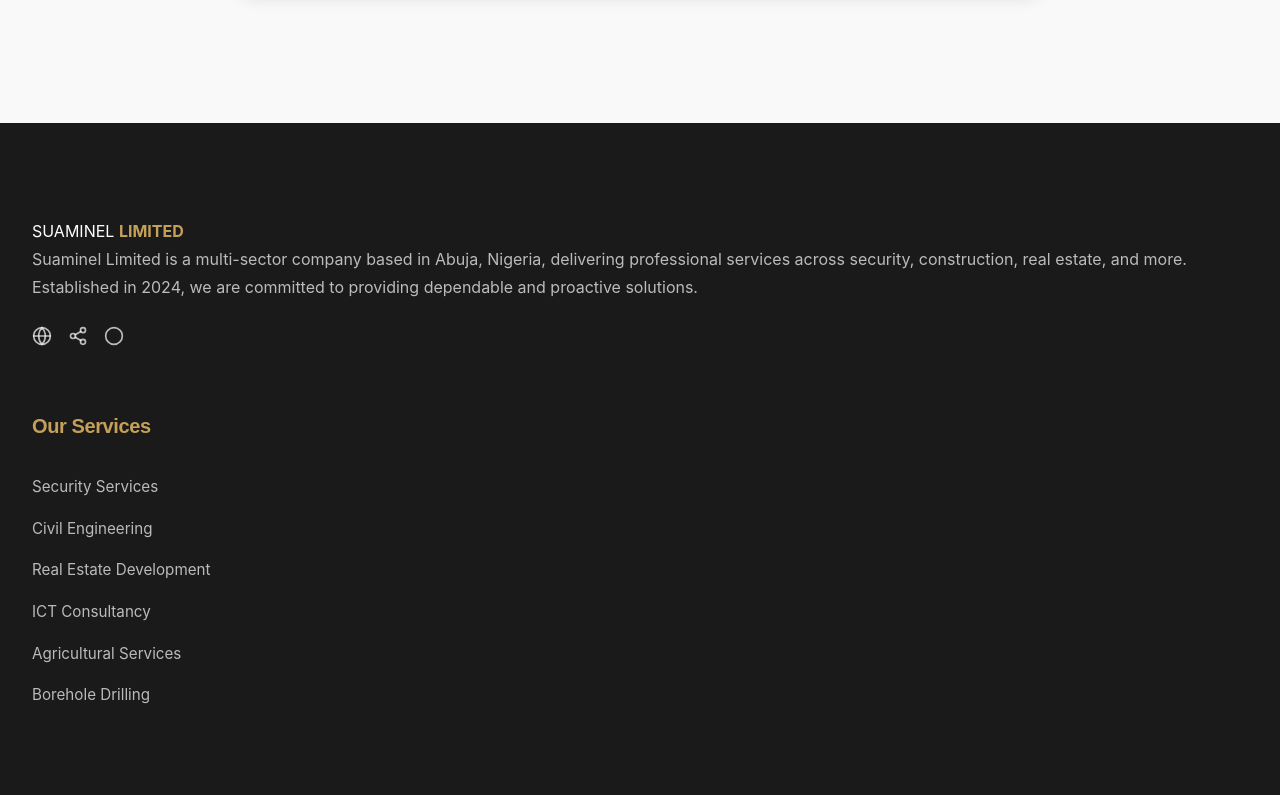
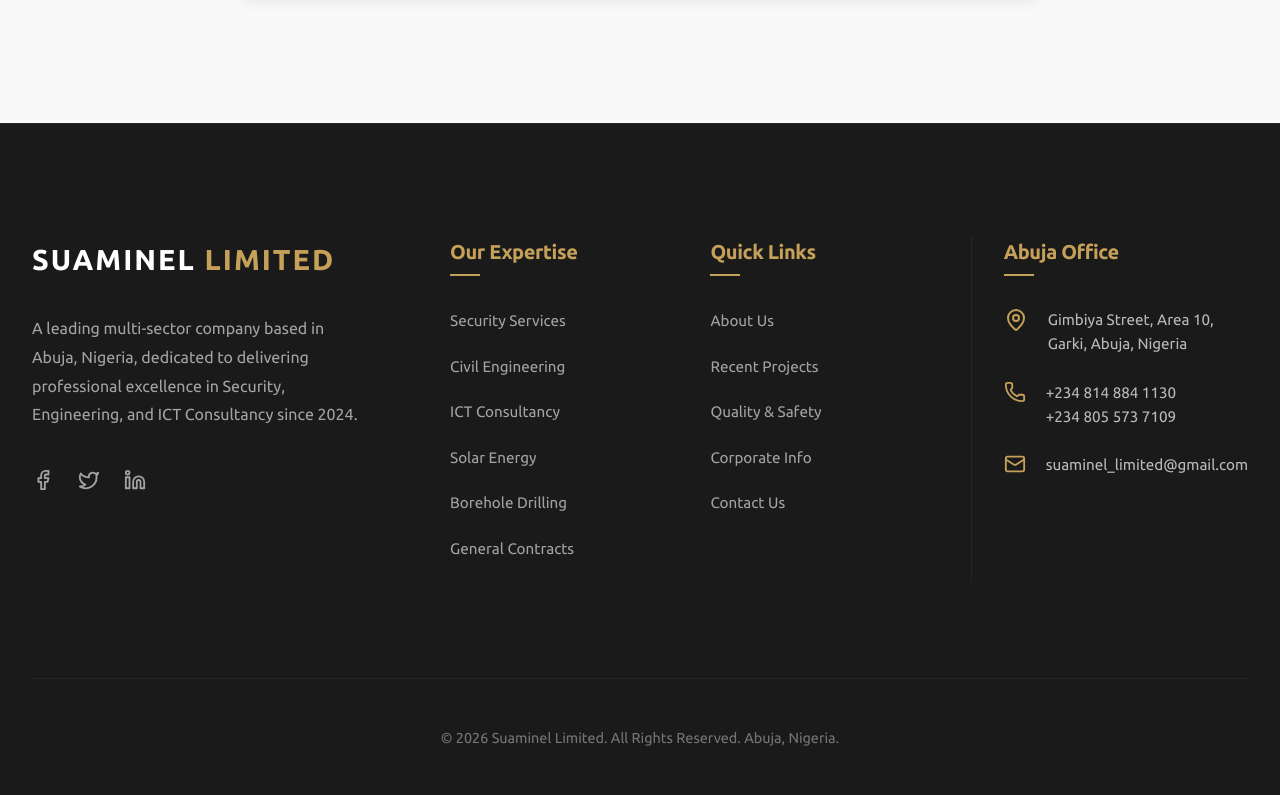
Before and after one commit to ex-commando/suaminellimited, a React (Vite) app: page /corporate in a window 1280 px wide. Shown: the part 1700-2495 px from the top of the page. Built offline with nearby package versions, Linux system fonts and the light colour scheme.

Commit message:
Update: Restored simple font (Ubuntu) and realigned footer with modern layout

```diff
--- a/index.html
+++ b/index.html
@@ -4,7 +4,10 @@
     <meta charset="UTF-8" />
     <link rel="icon" type="image/png" href="/favicon.png" />
     <meta name="viewport" content="width=device-width, initial-scale=1.0" />
-    <title>suaminel</title>
+    <link rel="preconnect" href="https://fonts.googleapis.com">
+    <link rel="preconnect" href="https://fonts.gstatic.com" crossorigin>
+    <link href="https://fonts.googleapis.com/css2?family=Ubuntu:wght@300;400;500;700&display=swap" rel="stylesheet">
+    <title>Suaminel Limited | Abuja Nigeria</title>
   </head>
   <body>
     <div id="root"></div>
--- a/src/components/Footer.jsx
+++ b/src/components/Footer.jsx
@@ -1,6 +1,6 @@
 import React from 'react';
 import { Link } from 'react-router-dom';
-import { Phone, Mail, MapPin, Globe, Share2, Circle } from 'lucide-react';
+import { Phone, Mail, MapPin, Globe, Twitter, Linkedin, Facebook } from 'lucide-react';
 
 const Footer = () => {
   return (
@@ -8,65 +8,88 @@ const Footer = () => {
       <div className="container">
         <div className="footer-grid">
           <div className="footer-about">
-            <Link to="/" className="footer-logo">SUAMINEL <span style={{ color: 'var(--primary)', fontWeight: '700' }}>LIMITED</span></Link>
-            <p style={{ lineHeight: '1.8', color: '#BBB' }}>
-              Suaminel Limited is a multi-sector company based in Abuja, Nigeria,
-              delivering professional services across security, construction, real estate, and more.
-              Established in 2024, we are committed to providing dependable and proactive solutions.
+            <Link to="/" className="footer-logo" style={{ fontSize: '1.8rem', color: 'white', fontWeight: '700', textTransform: 'uppercase', letterSpacing: '2px', display: 'block', marginBottom: '2rem' }}>
+              SUAMINEL <span style={{ color: 'var(--primary)' }}>LIMITED</span>
+            </Link>
+            <p style={{ lineHeight: '1.8', color: 'rgba(255,255,255,0.6)', maxWidth: '350px', marginBottom: '2.5rem' }}>
+              A leading multi-sector company based in Abuja, Nigeria, dedicated to delivering
+              professional excellence in Security, Engineering, and ICT Consultancy since 2024.
             </p>
-            <div style={{ display: 'flex', gap: '1rem', marginTop: '1.5rem' }}>
-              <Globe size={20} className="footer-link" style={{ transition: 'all 0.3s ease' }} />
-              <Share2 size={20} className="footer-link" style={{ transition: 'all 0.3s ease' }} />
-              <Circle size={20} className="footer-link" style={{ transition: 'all 0.3s ease' }} />
+            <div style={{ display: 'flex', gap: '1.5rem', marginTop: '1.5rem' }}>
+              <a href="#" className="footer-link"><Facebook size={22} /></a>
+              <a href="#" className="footer-link"><Twitter size={22} /></a>
+              <a href="#" className="footer-link"><Linkedin size={22} /></a>
             </div>
           </div>
 
           <div>
-            <h4 className="footer-heading">Our Services</h4>
+            <h4 className="footer-heading">Our Expertise</h4>
             <ul className="footer-links">
               <li><Link to="/services" className="footer-link">Security Services</Link></li>
               <li><Link to="/services" className="footer-link">Civil Engineering</Link></li>
-              <li><Link to="/services" className="footer-link">Real Estate Development</Link></li>
               <li><Link to="/services" className="footer-link">ICT Consultancy</Link></li>
-              <li><Link to="/services" className="footer-link">Agricultural Services</Link></li>
+              <li><Link to="/services" className="footer-link">Solar Energy</Link></li>
               <li><Link to="/services" className="footer-link">Borehole Drilling</Link></li>
+              <li><Link to="/services" className="footer-link">General Contracts</Link></li>
             </ul>
           </div>
 
           <div>
-            <h4 className="footer-heading">Company</h4>
+            <h4 className="footer-heading">Quick Links</h4>
             <ul className="footer-links">
               <li><Link to="/about" className="footer-link">About Us</Link></li>
-              <li><Link to="/projects" className="footer-link">Projects / Operations</Link></li>
+              <li><Link to="/projects" className="footer-link">Recent Projects</Link></li>
               <li><Link to="/quality" className="footer-link">Quality & Safety</Link></li>
+              <li><Link to="/corporate-info" className="footer-link">Corporate Info</Link></li>
               <li><Link to="/contact" className="footer-link">Contact Us</Link></li>
-              <li><Link to="/about" className="footer-link">Who We Are</Link></li>
             </ul>
           </div>
 
-          <div>
-            <h4 className="footer-heading">Contact Info</h4>
-            <ul className="footer-links" style={{ color: '#BBB' }}>
-              <li style={{ display: 'flex', gap: '0.75rem', marginBottom: '1rem' }}>
-                <MapPin size={22} color="var(--primary)" />
-                <span>Gimbiya Street, Area 10, Abuja, Nigeria</span>
+          <div style={{ paddingLeft: '2rem', borderLeft: '1px solid rgba(255,255,255,0.05)' }} className="footer-contact-block">
+            <h4 className="footer-heading">Abuja Office</h4>
+            <ul className="footer-links">
+              <li style={{ display: 'flex', gap: '1.25rem', marginBottom: '1.5rem' }}>
+                <MapPin size={24} color="var(--primary)" style={{ flexShrink: 0 }} />
+                <span style={{ color: 'rgba(255,255,255,0.7)', fontSize: '0.95rem' }}>Gimbiya Street, Area 10, Garki, Abuja, Nigeria</span>
               </li>
-              <li style={{ display: 'flex', gap: '0.75rem', marginBottom: '1rem' }}>
-                <Phone size={20} color="var(--primary)" />
-                <span>0814 884 1130, 0805 573 7109</span>
+              <li style={{ display: 'flex', gap: '1.25rem', marginBottom: '1.5rem' }}>
+                <Phone size={22} color="var(--primary)" style={{ flexShrink: 0 }} />
+                <span style={{ color: 'rgba(255,255,255,0.7)', fontSize: '0.95rem' }}>+234 814 884 1130<br/>+234 805 573 7109</span>
               </li>
-              <li style={{ display: 'flex', gap: '0.75rem', marginBottom: '1rem' }}>
-                <Mail size={20} color="var(--primary)" />
-                <span style={{ fontSize: '0.9rem' }}>suaminel_limited@gmail.com</span>
+              <li style={{ display: 'flex', gap: '1.25rem' }}>
+                <Mail size={22} color="var(--primary)" style={{ flexShrink: 0 }} />
+                <span style={{ color: 'rgba(255,255,255,0.7)', fontSize: '0.95rem' }}>suaminel_limited@gmail.com</span>
               </li>
             </ul>
           </div>
         </div>
 
         <div className="footer-bottom">
-          <p>© {new Date().getFullYear()} Suaminel Limited. All Rights Reserved. Built with excellence.</p>
+          <p>© {new Date().getFullYear()} Suaminel Limited. All Rights Reserved. Abuja, Nigeria.</p>
         </div>
       </div>
+      <style jsx="true">{`
+        @media (max-width: 768px) {
+          .footer-contact-block {
+            padding-left: 0 !important;
+            border-left: none !important;
+            margin-top: 2rem;
+          }
+          .footer-link {
+            justify-content: center;
+            display: flex;
+          }
+          .footer-links li {
+            justify-content: center;
+            display: flex;
+          }
+          .footer-about {
+            display: flex;
+            flex-direction: column;
+            align-items: center;
+          }
+        }
+      `}</style>
     </footer>
   );
 };
--- a/src/index.css
+++ b/src/index.css
@@ -8,8 +8,8 @@
   --text-muted: #666666;
   --divider: #ECECEC;
   --white: #FFFFFF;
-  --font-heading: 'Outfit', sans-serif;
-  --font-body: 'Inter', sans-serif;
+  --font-heading: 'Ubuntu', sans-serif;
+  --font-body: 'Ubuntu', sans-serif;
   --shadow-sm: 0 2px 8px rgba(0,0,0,0.05);
   --shadow-md: 0 4px 16px rgba(0,0,0,0.1);
   --shadow-lg: 0 10px 40px rgba(0,0,0,0.15);
@@ -256,46 +256,61 @@ a {
 .footer {
   background: var(--secondary);
   color: var(--white);
-  padding: 6rem 0 2rem;
+  padding: 7rem 0 3rem;
+  border-top: 1px solid rgba(255,255,255,0.05);
 }
 
 .footer-grid {
   display: grid;
-  grid-templateColumns: repeat(4, 1fr);
-  gap: 4rem;
-  margin-bottom: 4rem;
+  grid-template-columns: 1.5fr 0.8fr 0.8fr 1.2fr;
+  gap: 5rem;
+  margin-bottom: 6rem;
 }
 
 .footer-heading {
   color: var(--primary);
-  margin-bottom: 2rem;
+  margin-bottom: 2.5rem;
   font-size: 1.25rem;
+  position: relative;
+  display: inline-block;
+}
+
+.footer-heading::after {
+  content: '';
+  position: absolute;
+  bottom: -8px;
+  left: 0;
+  width: 30px;
+  height: 2px;
+  background: var(--primary);
 }
 
 .footer-links {
   list-style: none;
+  padding: 0;
 }
 
 .footer-links li {
-  margin-bottom: 1rem;
+  margin-bottom: 1.25rem;
 }
 
 .footer-link {
-  color: rgba(255,255,255,0.7);
+  color: rgba(255,255,255,0.6);
   font-size: 0.95rem;
+  transition: var(--transition);
 }
 
 .footer-link:hover {
   color: var(--primary);
-  padding-left: 5px;
+  padding-left: 8px;
 }
 
 .footer-bottom {
-  padding-top: 2rem;
-  border-top: 1px solid rgba(255,255,255,0.1);
+  padding-top: 3rem;
+  border-top: 1px solid rgba(255,255,255,0.05);
   text-align: center;
   font-size: 0.9rem;
-  opacity: 0.6;
+  color: rgba(255,255,255,0.4);
 }
 
 /* Global Page Transitions */
@@ -312,12 +327,23 @@ a {
 }
 
 @media (max-width: 1024px) {
-  .footer-grid { grid-templateColumns: repeat(2, 1fr); }
-  .hero-title { font-size: 3.5rem; }
+  .footer-grid {
+    grid-template-columns: 1fr 1fr;
+    gap: 4rem;
+  }
 }
 
 @media (max-width: 768px) {
-  .footer-grid { grid-templateColumns: 1fr; }
+  .footer-grid {
+    grid-template-columns: 1fr;
+    text-align: center;
+  }
+
+  .footer-heading::after {
+    left: 50%;
+    transform: translateX(-50%);
+  }
+
   .hero-title { font-size: 2.8rem; }
   .section-padding { padding: 5rem 0; }
 }
```
